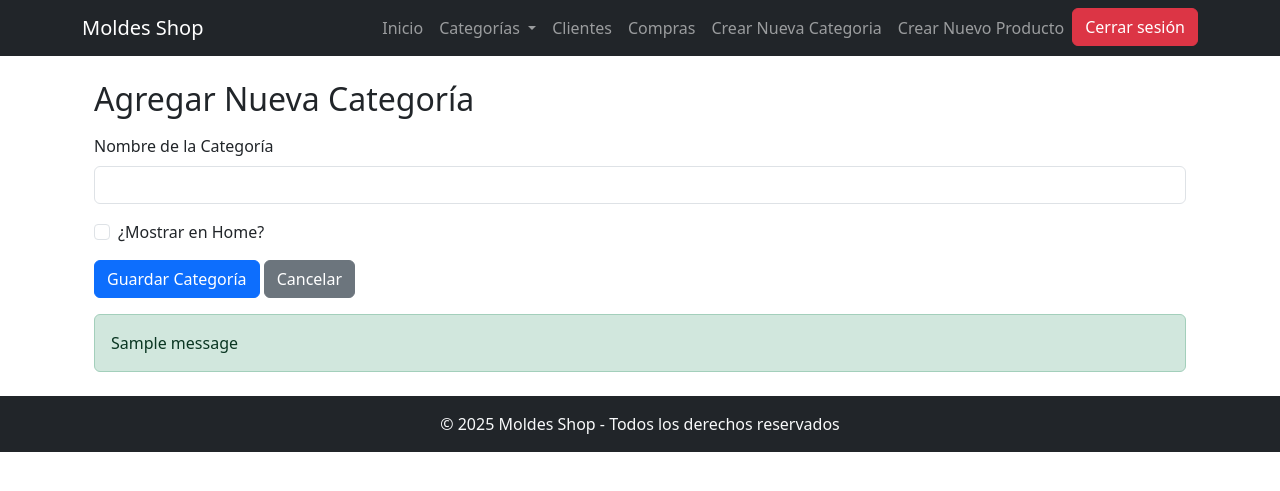
After one commit to Xavier1812/prototipo_moldes, a Django app: page /categoria/nueva/ in a window 1280 px wide. The commit adds this page. Shown: the top 491 px of the page. Run offline with Django 5.2, Linux system fonts and the light colour scheme; a user stored in the database is signed in; tables that the repository leaves empty hold one stand-in row (values such as "Sample post"); one stand-in notice (Sample message) is shown.

Commit message:
Many changes

```diff
--- a/moldes/models.py
+++ b/moldes/models.py
@@ -3,10 +3,14 @@ from django.core.validators import MinValueValidator, RegexValidator
 from django.core.exceptions import ValidationError
 from decimal import Decimal, ROUND_HALF_UP
 
+def upload_to_category(instance, filename):
+    return f'Categoria/{instance.category_name}/{filename}'
+
 #Define la categoria en la que los productos se clasificaran.
 class Category(models.Model):
     category_name = models.CharField(max_length=255, unique=True)
     shows_in_home = models.BooleanField(default=False, verbose_name='¿Mostrar categoria en home?') #Determina si la categoria se exhibira o no en el home para el publico general.
+    category_image = models.ImageField(upload_to=upload_to_category, null=True, blank=True, verbose_name="Imagen de la Categoría")
     def __str__(self):
         return self.category_name
 
--- a/moldes/templates/base.html
+++ b/moldes/templates/base.html
@@ -8,45 +8,72 @@
 </head>
 <body>
 
-    <!-- Navbar -->
+<!-- BARRA DE NAVEGACION (NavBar) -->
 <nav class="navbar navbar-expand-lg navbar-dark bg-dark">
     <div class="container">
         <a class="navbar-brand" href="{% url 'home' %}">Moldes Shop</a>
         <button class="navbar-toggler" type="button" data-bs-toggle="collapse" data-bs-target="#navbarNav">
             <span class="navbar-toggler-icon"></span>
         </button>
+
         <div class="collapse navbar-collapse" id="navbarNav">
             <ul class="navbar-nav ms-auto">
                 <li class="nav-item">
                     <a class="nav-link" href="{% url 'home' %}">Inicio</a>
                 </li>
-                    <li class="nav-item">
-                        <a class="nav-link" href="{% url 'admin_login' %}">Admin</a>
+
+                <!-- Mostrar categorías solo si hay categorías disponibles -->
+                <li class="nav-item dropdown">
+                    <a class="nav-link dropdown-toggle" href="#" id="navbarDropdown" role="button" data-bs-toggle="dropdown" aria-expanded="false">
+                        Categorías
+                    </a>
+                    <ul class="dropdown-menu" aria-labelledby="navbarDropdown">
+                        {% for category in categories %}
+                            <li><a class="dropdown-item" href="{% url 'category_products' category.id %}">{{ category.category_name }}</a></li>
+                        {% empty %}
+                            <li><a class="dropdown-item" href="#">No hay categorías</a></li>
+                        {% endfor %}
+                    </ul>
                 </li>
+
+                {% if user.is_authenticated and user.is_staff %}
                 <li class="nav-item">
                     <a class="nav-link" href="{% url 'client_list' %}">Clientes</a>
                 </li>
                 <li class="nav-item">
                     <a class="nav-link" href="{% url 'purchase_list' %}">Compras</a>
                 </li>
+                <li class="nav-item">
+                    <a class="nav-link" href="{% url 'category_create' %}">Crear Nueva Categoria</a>
+                </li>
+                <li class="nav-item">
+                    <a class="nav-link" href="{% url 'product_create' %}">Crear Nuevo Producto</a>
+                </li>
+
+                <li class="nav-item">
+                    <form method="post" action="{% url 'logout' %}">
+                        {% csrf_token %}
+                        <button type="submit" class="btn btn-danger">Cerrar sesión</button>
+                    </form>
+                </li>
+            {% endif %}
 
             </ul>
         </div>
     </div>
 </nav>
 
-    <!-- Contenido dinámico -->
+    <!-- AQUI EMPIEZA EL CONTENIDO DINAMICO -->
     <div class="container mt-4">
         {% block content %}
-        <!-- Aquí se cargará el contenido de cada página -->
+        <!-- Aquí se carga el contenido de cada página -->
         {% endblock %}
     </div>
 
-    <!-- Footer -->
+<!-- PIE DE PAGINA -->
     <footer class="bg-dark text-light text-center py-3 mt-4">
         &copy; 2025 Moldes Shop - Todos los derechos reservados
     </footer>
-
     <script src="https://cdn.jsdelivr.net/npm/bootstrap@5.3.0/dist/js/bootstrap.bundle.min.js"></script>
 </body>
 </html>
--- /dev/null
+++ b/moldes/templates/category_form.html
@@ -0,0 +1,33 @@
+{% extends 'base.html' %}
+
+{% block content %}
+<div class="container mt-4">
+    <h2>Agregar Nueva Categoría</h2>
+    <form method="post" class="mt-3">
+        {% csrf_token %}
+        <div class="mb-3">
+            <label for="category_name" class="form-label">Nombre de la Categoría</label>
+            <input type="text" name="category_name" id="category_name" class="form-control" required>
+        </div>
+        <div class="form-check mb-3">
+            <input class="form-check-input" type="checkbox" id="shows_in_home" name="shows_in_home">
+            <label class="form-check-label" for="shows_in_home">
+                ¿Mostrar en Home?
+            </label>
+        </div>
+        <button type="submit" class="btn btn-primary">Guardar Categoría</button>
+        <a href="{% url 'home' %}" class="btn btn-secondary">Cancelar</a>
+    </form>
+
+    <!-- Mostrar mensajes -->
+    {% if messages %}
+        <div class="mt-3">
+            {% for message in messages %}
+                <div class="alert alert-{{ message.tags }}" role="alert">
+                    {{ message }}
+                </div>
+            {% endfor %}
+        </div>
+    {% endif %}
+</div>
+{% endblock %}
--- a/moldes/templates/purchase_form.html
+++ b/moldes/templates/purchase_form.html
@@ -49,8 +49,8 @@
     <button type="submit" class="btn btn-primary">Guardar Compra</button>
 </form>
 
-<script>
-    function updateTotals() {
+<script> // Aqui empieza el codigo de JavaScript
+     function updateTotals() {
         var total = 0;
         var rows = document.querySelectorAll(".product-row");
         rows.forEach(function(row) {
@@ -113,6 +113,6 @@
     });
 
     updateTotals();
-</script>
+</script>  <!-- Aqui termina codigo de JavaScript -->
 
 {% endblock %}
--- a/moldes/urls.py
+++ b/moldes/urls.py
@@ -1,20 +1,45 @@
 from django.contrib import admin
 from django.contrib.auth.views import LoginView
 from django.urls import path
+from django.contrib.auth.views import LogoutView
+from django.conf import settings
+from django.conf.urls.static import static
+from django.contrib.auth import views as auth_views
 
-from .views import home, category_products, admin_login, client_list, client_create, client_edit, client_delete, purchase_list, PurchaseDetailView, create_purchase
+from .views import (
+    ProductCreateView,
+    PurchaseDetailView,
+    admin_login,
+    category_products,
+    client_create,
+    client_delete,
+    client_edit,
+    client_list,
+    create_category,
+    create_purchase,
+    home,
+    purchase_list,
+)
 
 urlpatterns = [
-    path('', home, name='home'),  # Página de inicio con categorías
+#URL PARA LA PAGINA DE INICIO 'HOME'
+    path('', home, name='home'),
     path('categoria/<int:pk>/', category_products, name='category_products'),  # Productos por categoría
-    path('admin-login/', admin_login, name='admin_login'), # Login oculto para administradores
-    #URLS PARA CLIENTES
+# Login SOLO para administradores
+    path('admin-login/', admin_login, name='admin_login'),
+#URLS PARA CLIENTES
     path('clients/', client_list, name='client_list'),  # Mostrar clientes
     path('client/create/', client_create, name='client_create'),
     path('client/edit/<int:pk>/', client_edit, name='client_edit'),  # Editar cliente
     path('client/delete/<int:pk>/', client_delete, name='client_delete'),  # Eliminar cliente
-    #URLS PARA COMPRAS
+#URLS PARA COMPRAS
     path('purchases/', purchase_list, name='purchase_list'),  # Mostrar todas las compras
     path('purchases/<int:pk>/', PurchaseDetailView.as_view(), name='purchase_detail'), #Detalle de compras
     path('nueva-compra/', create_purchase, name='create_purchase'),
-]
+#URL PARA AGREGAR UNA NUEVA CATEGORIA
+    path('categoria/nueva/', create_category, name='category_create'),
+#URL PARA AGREGAR UN NUEVO PRODUCTO
+    path('producto/nuevo/', ProductCreateView.as_view(), name='product_create'),
+#URL PARA LOGOUT
+    path('logout/', auth_views.LogoutView.as_view(), name='logout'),
+] + static(settings.MEDIA_URL, document_root=settings.MEDIA_ROOT)
--- a/moldes/views.py
+++ b/moldes/views.py
@@ -1,23 +1,33 @@
+# Importaciones de Django estándar
 from django.shortcuts import render, get_object_or_404, redirect
-from .models import Category, Product, Client, Purchase, PurchaseItem
+from django.urls import reverse_lazy
+from django.contrib import messages
 from django.contrib.auth.decorators import login_required
 from django.contrib.auth.views import LoginView
-from .forms import ClientForm
-from django.views.generic import DetailView
-from django.forms import inlineformset_factory
-from .forms import PurchaseForm, PurchaseItemFormSet
+from django.views.generic import DetailView, CreateView
+from django.contrib.auth.mixins import LoginRequiredMixin, UserPassesTestMixin
 
+# Importaciones de modelos
+from .models import Category, Product, Client, Purchase, PurchaseItem, ProductImage
+
+# Importaciones de formularios
+from .forms import ClientForm, ProductForm, PurchaseForm, PurchaseItemFormSet, ProductImageFormSet
+
+#VISTA HOME
 def home(request):
-    categories = Category.objects.filter(shows_in_home=True)
-
+    categories = Category.objects.filter(shows_in_home=True)  # Obtener categorías visibles en home
     return render(request, 'home.html', {'categories': categories})
 
+#VISTA DE PRODUCTOS DETALLADOS POR CATEGORIA
 def category_products(request, pk):
     category = Category.objects.get(pk=pk)  # Obtén la categoría
     products = category.products.filter(shows_in_catalog=True)
-
     return render(request, 'category_products.html', {'category': category, 'products': products})
 
+#Esta clase es como un @login_requiered pero para vistas basadas en clases__________________________________
+class AdminRequiredMixin(LoginRequiredMixin, UserPassesTestMixin):
+    def test_func(self):
+        return self.request.user.is_staff
 
 #LOGIN OCULTO, SOLO PARA ADMINISTRADORES
 class AdminLoginView(LoginView):
@@ -26,12 +36,16 @@ class AdminLoginView(LoginView):
 def admin_login(request):
     return AdminLoginView.as_view()(request)
 
-#AQUI COMIENZAN LAS VISTAS PARA CRUD CLIENTES
+#AQUI COMIENZAN LAS VISTAS PARA CRUD CLIENTES_____________________________________________________________________
+
 # Vista para mostrar todos los clientes en una tabla
+@login_required
 def client_list(request):
-    clients = Client.objects.all()  # Obtén todos los clientes
+    clients = Client.objects.all()
     return render(request, 'client_list.html', {'clients': clients})
 
+#Vista para crear un nuevo cliente
+@login_required
 def client_create(request):
     if request.method == 'POST':
         form = ClientForm(request.POST)
@@ -44,6 +58,7 @@ def client_create(request):
     return render(request, 'client_create.html', {'form': form})
 
 # Vista para editar un cliente
+@login_required
 def client_edit(request, pk):
     client = get_object_or_404(Client, pk=pk)  # Obtén el cliente por su ID
 
@@ -58,21 +73,25 @@ def client_edit(request, pk):
     return render(request, 'client_edit.html', {'form': form, 'client': client})
 
 # Vista para eliminar un cliente
+@login_required
 def client_delete(request, pk):
-    client = get_object_or_404(Client, pk=pk)  # Obtén el cliente por su ID
+    client = get_object_or_404(Client, pk=pk)  # Obtiene el cliente por su ID
     if request.method == 'POST':
         client.delete()  # Elimina el cliente
         return redirect('client_list')  # Redirige a la lista de clientes
     return render(request, 'client_confirm_delete.html', {'client': client})
 
-#AQUI COMIENZAN LAS VISTAS PARA COMPRAS y CRUD COMPRAS
+#AQUI COMIENZAN LAS VISTAS PARA COMPRAS y CRUD COMPRAS_____________________________________________________________________
+
 #Muestra todas las compras
+@login_required
 def purchase_list(request):
-    purchases = Purchase.objects.all()  # Obtén todas las compras
+    purchases = Purchase.objects.all()
     return render(request, 'purchase_list.html', {'purchases': purchases})
 
 #Esta clase muestra los detalles de una compra
-class PurchaseDetailView(DetailView):
+
+class PurchaseDetailView(AdminRequiredMixin, DetailView):
     model = Purchase
     template_name = 'purchase_detail.html'
     context_object_name = 'purchase'
@@ -82,8 +101,8 @@ class PurchaseDetailView(DetailView):
         context['items'] = self.object.items.all()  # Obtiene los PurchaseItem relacionados con la compra
         return context
 
-####
-
+#Crea una compra
+@login_required
 def create_purchase(request):
     if request.method == 'POST':
         form = PurchaseForm(request.POST)
@@ -106,3 +125,50 @@ def create_purchase(request):
         formset = PurchaseItemFormSet()
 
     return render(request, 'purchase_form.html', {'form': form, 'formset': formset})
+
+#AQUI COMIENZAN LAS VISTAS PARA 'CATEGORY'_____________________________________________________________________
+
+#Vista para agregar categorias nuevas
+@login_required
+def create_category(request):
+    if request.method == 'POST': #verifica si la solicitud es de tipo POST, es decir que se envio datos desde un formulario
+        category_name = request.POST.get('category_name')
+        shows_in_home = request.POST.get('shows_in_home') == 'on'
+
+        # Valida que el nombre de la categoria no se repita
+        if Category.objects.filter(category_name=category_name).exists():
+            messages.error(request, 'Ya existe una categoría con este nombre.')
+            return render(request, 'category_form.html')
+
+        # Crear la categoría
+        Category.objects.create(category_name=category_name, shows_in_home=shows_in_home)
+        messages.success(request, 'Categoría creada exitosamente.')
+        return redirect('home')
+
+    return render(request, 'category_form.html')
+
+# Vista basada en clases para crear un producto y subir imagenes___________________________________________________________
+class ProductCreateView(AdminRequiredMixin, CreateView):
+    model = Product
+    form_class = ProductForm
+    template_name = 'product_form.html'
+    success_url = reverse_lazy('product_create')
+
+    def get_context_data(self, **kwargs):
+        context = super().get_context_data(**kwargs)
+        if self.request.POST:
+            context['image_formset'] = ProductImageFormSet(self.request.POST, self.request.FILES)
+        else:
+            context['image_formset'] = ProductImageFormSet()
+        return context
+
+    def form_valid(self, form):
+        context = self.get_context_data()
+        image_formset = context['image_formset']
+        if form.is_valid() and image_formset.is_valid():
+            self.object = form.save()
+            image_formset.instance = self.object
+            image_formset.save()
+            return redirect(self.success_url)
+        else:
+            return self.render_to_response(self.get_context_data(form=form))
--- a/requirements.txt
+++ b/requirements.txt
@@ -1 +1,6 @@
+asgiref==3.8.1
 Django==5.1.4
+pillow==11.1.0
+psycopg2==2.9.10
+psycopg2-binary==2.9.10
+sqlparse==0.5.3
```
Also changed, not shown: moldes/forms.py (+21 -5 lines), moldes/templates/category_products.html (+39 -6 lines), moldes/templates/home.html (+18 -8 lines), moldes/templates/product_form.html (added, +23 -0 lines), moldes_shop/settings.py (+9 -3 lines), moldes/migrations/0011_category_category_image.py (added). Lines whose indentation alone changed are shown as unchanged.
